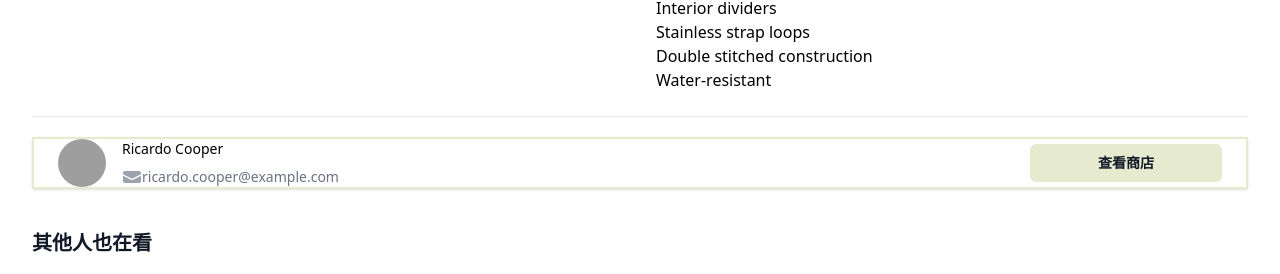
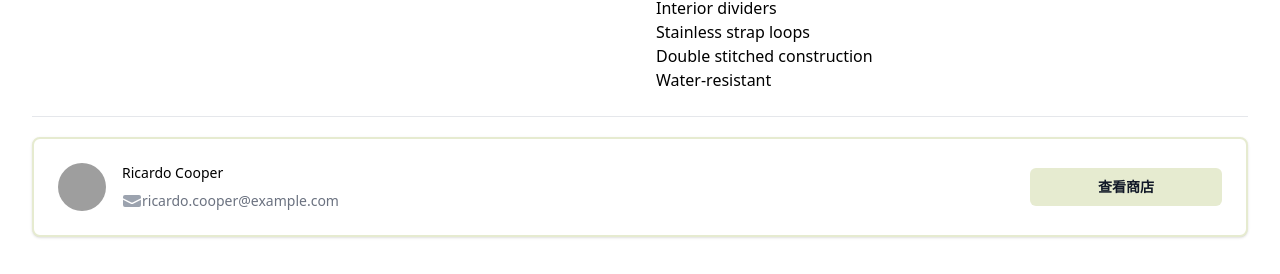
Before and after one commit to TinaChen071/Feng-pei, a website: page dist/product.html in a window 1280 px wide. Shown: the part 1033-1307 px from the top of the page. Drawn offline with nearby package versions, Linux system fonts and the light colour scheme; some packages are replaced by stand-ins of ours; grey boxes are pictures that could not be loaded; a script that the page names is missing.

Commit message:
style: fix product shop style

```diff
--- a/dist/product.html
+++ b/dist/product.html
@@ -617,11 +617,11 @@
 
           <!-- Shop -->
           <div class=" border-t border-gray-200 section py-10">
-            <div class="overflow-hidden bg-white border-2 border-custom__secondary  shadow sm:rounded-md">
+            <div class="overflow-hidden bg-white border-2 border-custom__secondary  shadow sm:rounded-lg">
               <ul role="list" class="divide-y divide-gray-200">
                 <li>
                   <a href="#" class="block hover:bg-gray-50">
-                    <div class="flex items-center px-4 py-4 sm:px-6">
+                    <div class="flex items-center px-4 py-4 sm:p-6 ">
                       <div class="flex min-w-0 flex-1 items-center">
                         <div class="flex-shrink-0">
                           <img class="h-12 w-12 rounded-full" src="https://images.unsplash.com/photo-1472099645785-5658abf4ff4e?ixlib=rb-1.2.1&ixid=eyJhcHBfaWQiOjEyMDd9&auto=format&fit=facearea&facepad=2&w=256&h=256&q=80" alt="">
```
Also changed, not shown: 1 other file.
